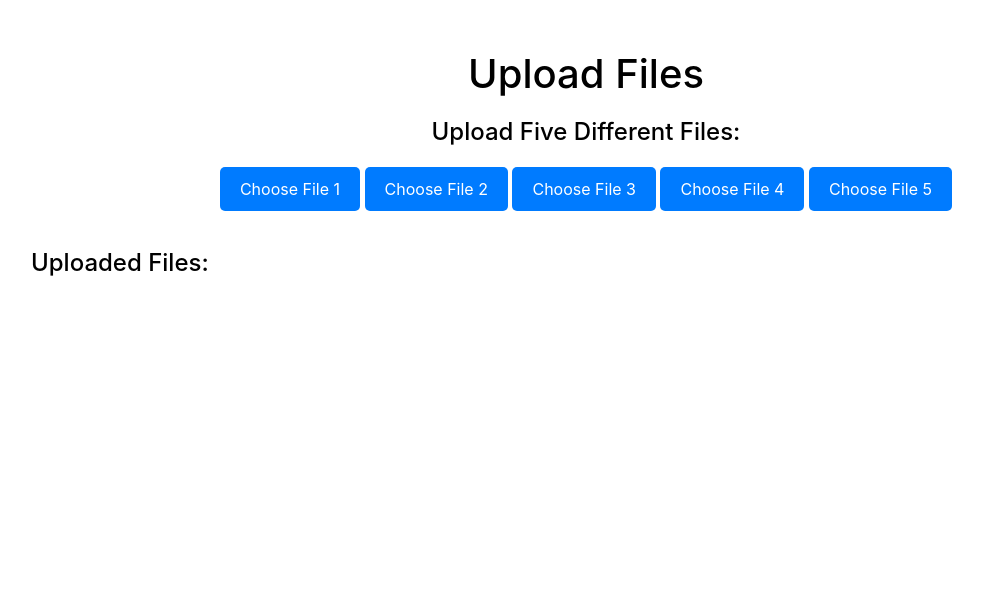
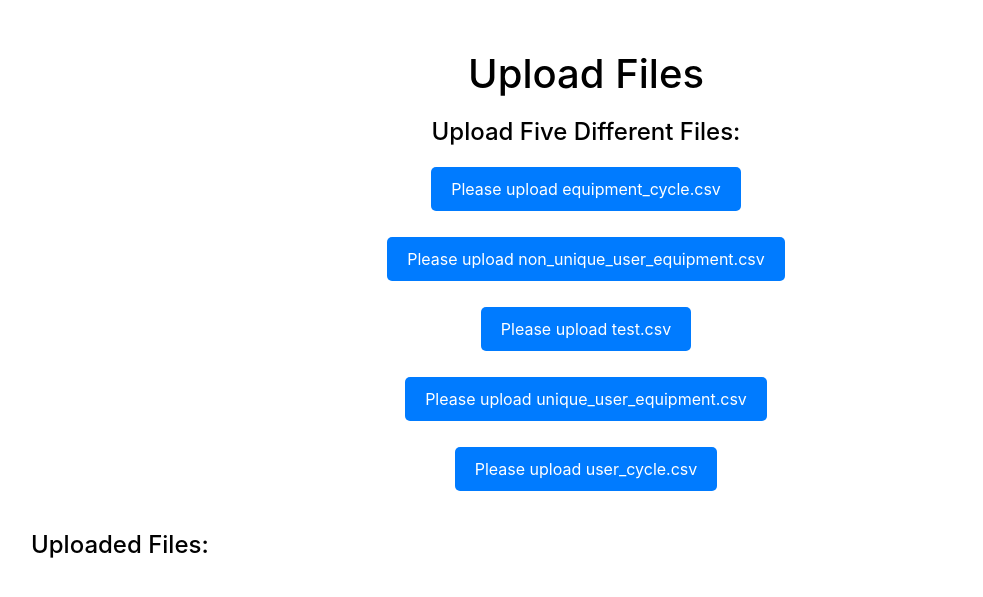
Before and after one commit to whykay-01/capacity-management, a Flask app: page /upload-files in a window 1280 px wide. Shown: the part 56-653 px from the top of the page, without its empty margins (54-1037 px from the left). Run offline with Flask 2, Linux system fonts and the light colour scheme; some libraries are stand-ins or nearby versions.

Commit message:
wip: formatted document

```diff
--- a/loaning-system/templates/upload-files.html
+++ b/loaning-system/templates/upload-files.html
@@ -1,11 +1,13 @@
 <!DOCTYPE html>
 <html lang="en">
-
   <head>
-  <meta charset="UTF-8">
-  <meta name="viewport" content="width=device-width, initial-scale=1.0">
+    <meta charset="UTF-8" />
+    <meta name="viewport" content="width=device-width, initial-scale=1.0" />
     <title>Upload Files</title>
-  <link rel="stylesheet" href="https://maxcdn.bootstrapcdn.com/bootstrap/4.5.2/css/bootstrap.min.css">
+    <link
+      rel="stylesheet"
+      href="https://maxcdn.bootstrapcdn.com/bootstrap/4.5.2/css/bootstrap.min.css"
+    />
     <style>
       body {
         background-color: #ffffff;
@@ -41,6 +43,7 @@
         color: #ffffff;
         cursor: pointer;
         border-radius: 5px;
+        margin-bottom: 10px;
       }
 
       .uploaded-files-list {
@@ -64,20 +67,66 @@
       <h1>Upload Files</h1>
       <div class="file-upload-section">
         <h4>Upload Five Different Files:</h4>
-      <input type="file" class="file-input" id="file1" accept=".csv" required>
-      <label for="file1" class="custom-file-upload">Choose File 1</label>
-
-      <input type="file" class="file-input" id="file2" accept=".csv" required>
-      <label for="file2" class="custom-file-upload">Choose File 2</label>
-
-      <input type="file" class="file-input" id="file3" accept=".csv" required>
-      <label for="file3" class="custom-file-upload">Choose File 3</label>
-
-      <input type="file" class="file-input" id="file4" accept=".csv" required>
-      <label for="file4" class="custom-file-upload">Choose File 4</label>
-
-      <input type="file" class="file-input" id="file5" accept=".csv" required>
-      <label for="file5" class="custom-file-upload">Choose File 5</label>
+        <div class="form-group">
+          <label for="file1" class="custom-file-upload"
+            >Please upload equipment_cycle.csv</label
+          >
+          <input
+            type="file"
+            class="file-input form-control"
+            id="file1"
+            accept=".csv"
+            required
+          />
+        </div>
+        <div class="form-group">
+          <label for="file2" class="custom-file-upload"
+            >Please upload non_unique_user_equipment.csv</label
+          >
+          <input
+            type="file"
+            class="file-input form-control"
+            id="file2"
+            accept=".csv"
+            required
+          />
+        </div>
+        <div class="form-group">
+          <label for="file3" class="custom-file-upload"
+            >Please upload test.csv</label
+          >
+          <input
+            type="file"
+            class="file-input form-control"
+            id="file3"
+            accept=".csv"
+            required
+          />
+        </div>
+        <div class="form-group">
+          <label for="file4" class="custom-file-upload"
+            >Please upload unique_user_equipment.csv</label
+          >
+          <input
+            type="file"
+            class="file-input form-control"
+            id="file4"
+            accept=".csv"
+            required
+          />
+        </div>
+        <div class="form-group">
+          <label for="file5" class="custom-file-upload"
+            >Please upload user_cycle.csv</label
+          >
+          <input
+            type="file"
+            class="file-input form-control"
+            id="file5"
+            accept=".csv"
+            required
+          />
+        </div>
       </div>
 
       <div class="uploaded-files-list">
@@ -89,16 +138,58 @@
     <script src="https://code.jquery.com/jquery-3.6.0.min.js"></script>
     <script>
       $(document).ready(function () {
+        var expectedFileNames = [
+          "equipment_cycle.csv",
+          "non_unique_user_equipment.csv",
+          "test.csv",
+          "unique_user_equipment.csv",
+          "user_cycle.csv",
+        ];
+
         $(".file-input").change(function () {
-        var fileNames = "";
+          var fileNames = [];
           var files = this.files;
+
+          // Check if the number of uploaded files is exactly five
+          if (files.length !== expectedFileNames.length) {
+            alert(
+              "Please upload exactly " + expectedFileNames.length + " files."
+            );
+            // Clear the file input
+            $(this).val("");
+            return;
+          }
+
+          // Check the name of each uploaded file
           for (var i = 0; i < files.length; i++) {
-          fileNames += "<li>" + files[i].name + "</li>";
+            var fileName = files[i].name;
+            fileNames.push(fileName);
+
+            // Perform the validation against the expected file names
+            if (!isValidFileName(fileName, expectedFileNames[i])) {
+              alert("Invalid file name: " + fileName);
+              // Clear the file input
+              $(this).val("");
+              return;
             }
-        $("#uploaded-files").html(fileNames);
+          }
+
+          // Display the names of the uploaded files
+          var fileList = "<ul>";
+          for (var j = 0; j < fileNames.length; j++) {
+            fileList += "<li>" + fileNames[j] + "</li>";
+          }
+          fileList += "</ul>";
+
+          $("#uploaded-files").html(fileList);
         });
+
+        // Custom validation function for file names
+        function isValidFileName(actualFileName, expectedFileName) {
+          // Compare the actual file name with the expected file name
+          return actualFileName === expectedFileName;
+        }
       });
     </script>
   </body>
-
 </html>
```
Also changed, not shown: loaning-system/templates/index.html (+7 -6 lines). Lines whose indentation alone changed are shown as unchanged.
